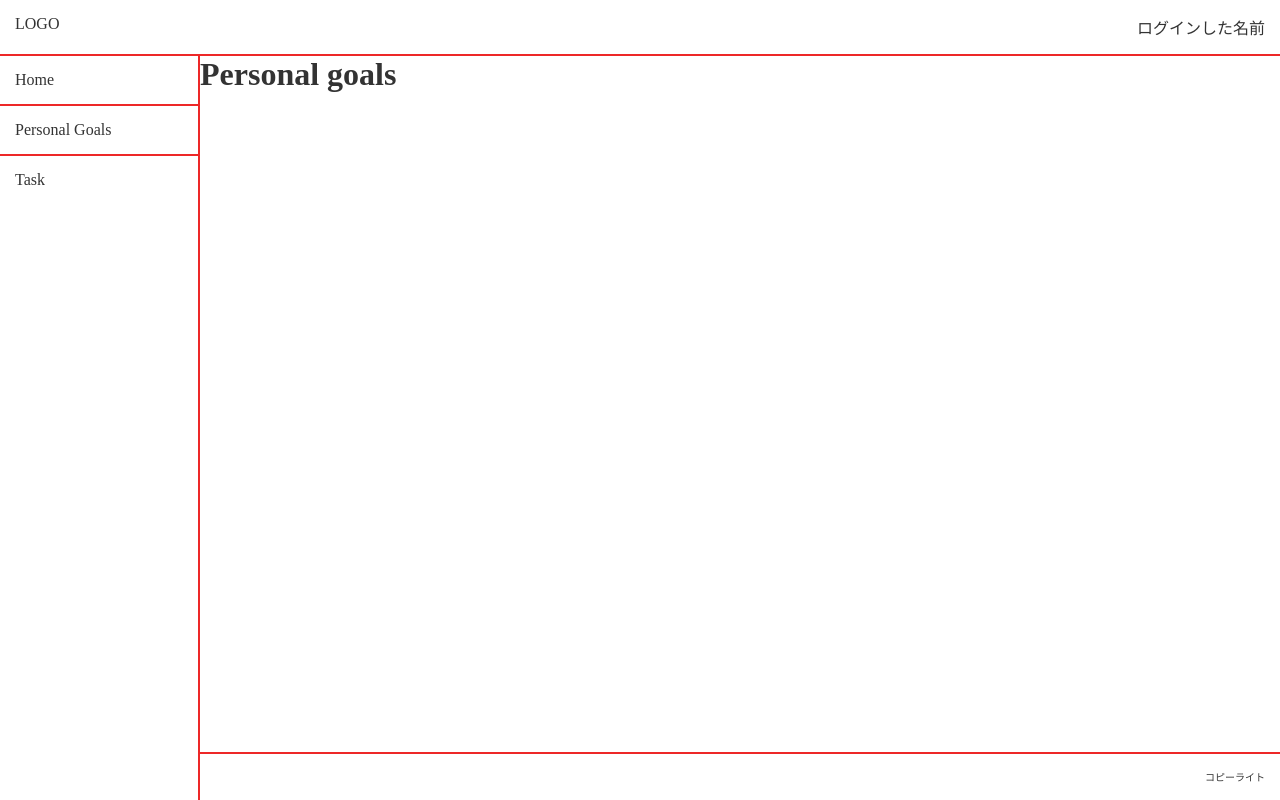
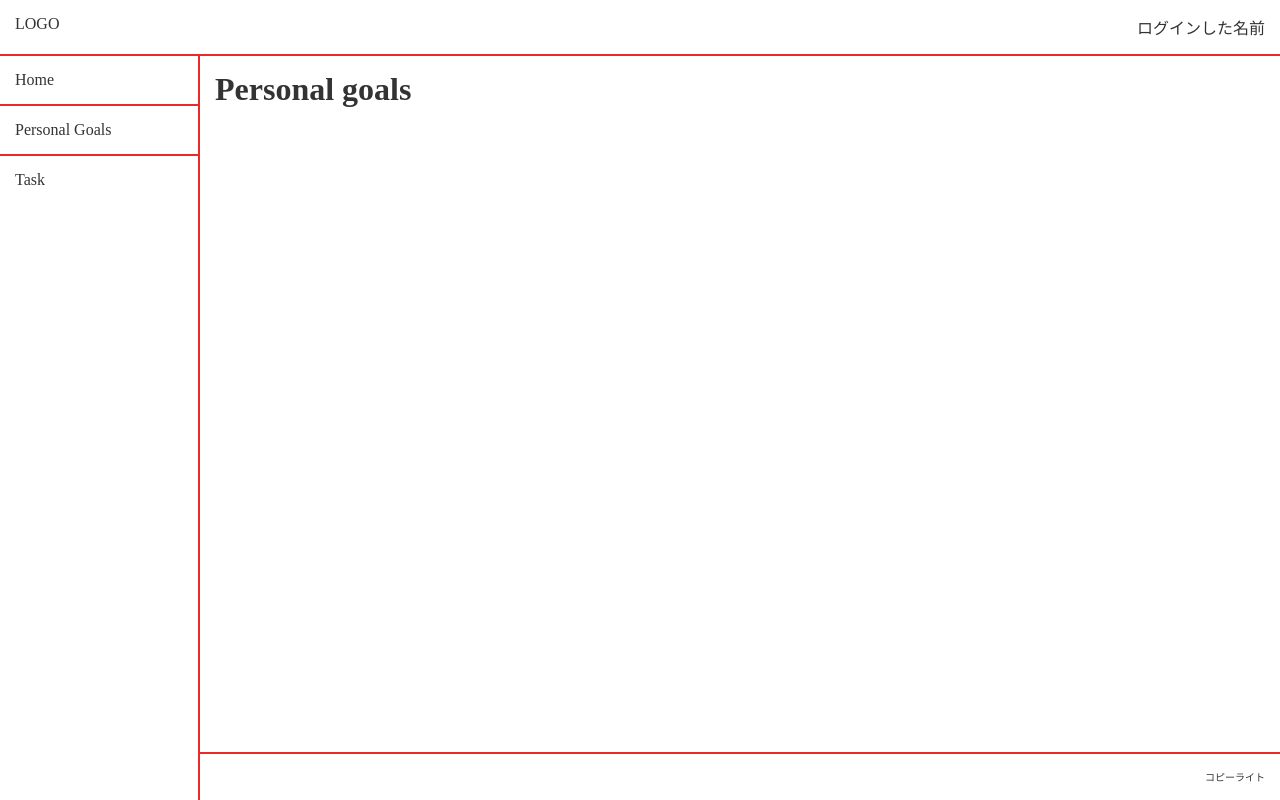
Before and after one commit to shushuTona/shushuTona_practice, a React (Create React App) app in the folder react/hooks_ts_practice/: page /goals in a window 1280 px wide. Built offline with nearby package versions, Linux system fonts and the light colour scheme.

Commit message:
細かい修正

```diff
--- a/react/hooks_ts_practice/src/App.tsx
+++ b/react/hooks_ts_practice/src/App.tsx
@@ -3,15 +3,18 @@ import { BrowserRouter as Router } from 'react-router-dom';
 import { Header } from './component/layout/Header';
 import { Main } from './component/layout/Main';
 import { Footer } from './component/layout/Footer';
+import { CommonContextProvider } from './component/CommonStateContext';
 
 const App = () => {
   return (
     <Router>
-      <div className="App">
-          <Header />
-          <Main />
-          <Footer />
-      </div>
+      <CommonContextProvider>
+        <div className="App">
+            <Header />
+            <Main />
+            <Footer />
+        </div>
+      </CommonContextProvider>
     </Router>
   );
 }
--- a/react/hooks_ts_practice/src/component/layout/Header.tsx
+++ b/react/hooks_ts_practice/src/component/layout/Header.tsx
@@ -1,4 +1,5 @@
 import React from 'react';
+import { Link } from 'react-router-dom';
 import './css/Header.css';
 
 const Header = React.memo( () => {
@@ -7,7 +8,7 @@ const Header = React.memo( () => {
     return (
         <header className="l-header">
             <div className="header__inner">
-                <a className="header__logo" href="/">LOGO</a>
+                <Link className="header__logo" to="/">LOGO</Link>
                 <div className="header__account">ログインした名前</div>
             </div>
         </header>
--- a/react/hooks_ts_practice/src/component/layout/SideNav.tsx
+++ b/react/hooks_ts_practice/src/component/layout/SideNav.tsx
@@ -9,9 +9,9 @@ const SideNav = React.memo( () => {
         <div className="l-sideNav">
             <div className="sideNav__inner">
                 <ul className="sideNav__list">
-                    <li className="sideNav__listItem"><Link to="/">Home</Link></li>
-                    <li className="sideNav__listItem"><Link to="/goals">Personal Goals</Link></li>
-                    <li className="sideNav__listItem"><Link to="/task">Task</Link></li>
+                    <li className="sideNav__listItem"><Link to="/"><span>Home</span></Link></li>
+                    <li className="sideNav__listItem"><Link to="/goals"><span>Personal Goals</span></Link></li>
+                    <li className="sideNav__listItem"><Link to="/task"><span>Task</span></Link></li>
                 </ul>
             </div>
         </div>
--- a/react/hooks_ts_practice/src/component/layout/css/ContentsArea.css
+++ b/react/hooks_ts_practice/src/component/layout/css/ContentsArea.css
@@ -1,5 +1,9 @@
 .l-contentsArea {
     height: 100%;
+}
+
+.contentsArea__inner {
+    padding: 15px;
 }
 
 .contentsArea__inner > *:first-child {
```
